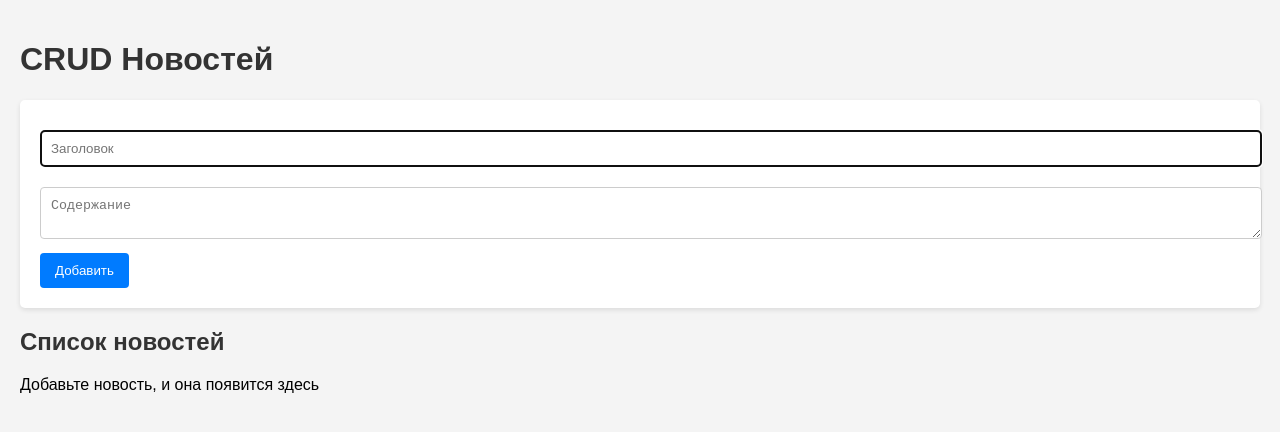
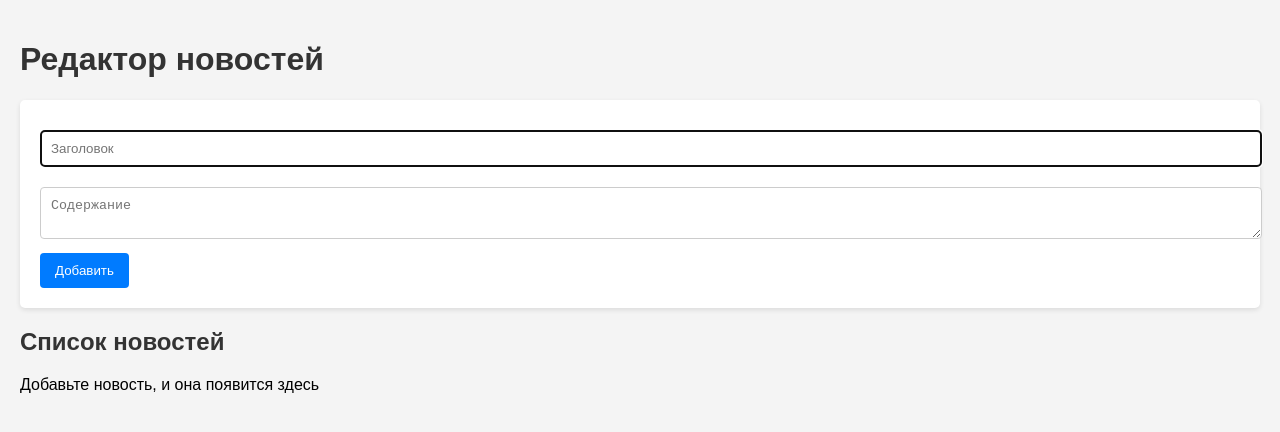
Before and after one commit to Nadezhda-97/crud-news, a React (Vite) app in the folder my-app/: page / in a window 1280 px wide. Shown: the top 432 px of the page. Built offline with nearby package versions, Linux system fonts and the light colour scheme.

Commit message:
update header h1

```diff
--- a/my-app/src/App.tsx
+++ b/my-app/src/App.tsx
@@ -45,7 +45,7 @@ const App: React.FC = () => {
 
   return (
     <div>
-      <h1>CRUD Новостей</h1>
+      <h1>Редактор новостей</h1>
       <NewsForm onSubmit={handleAdd} />
       <NewsList news={news} onEdit={handleEdit} onDelete={handleDelete} />
       <ModalWindow
```
